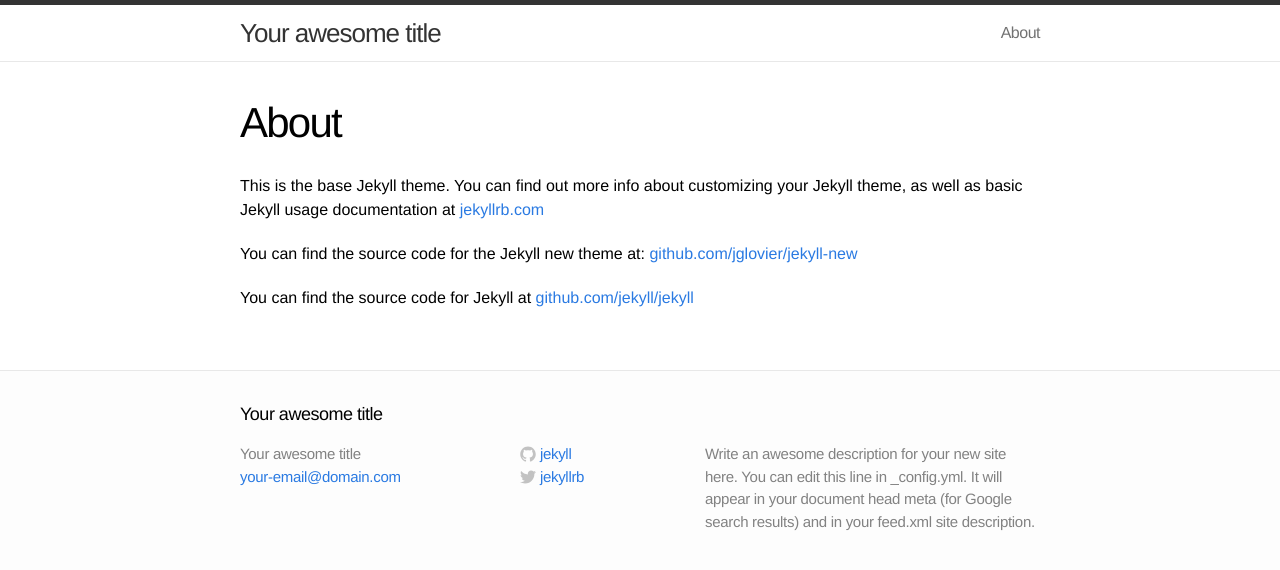
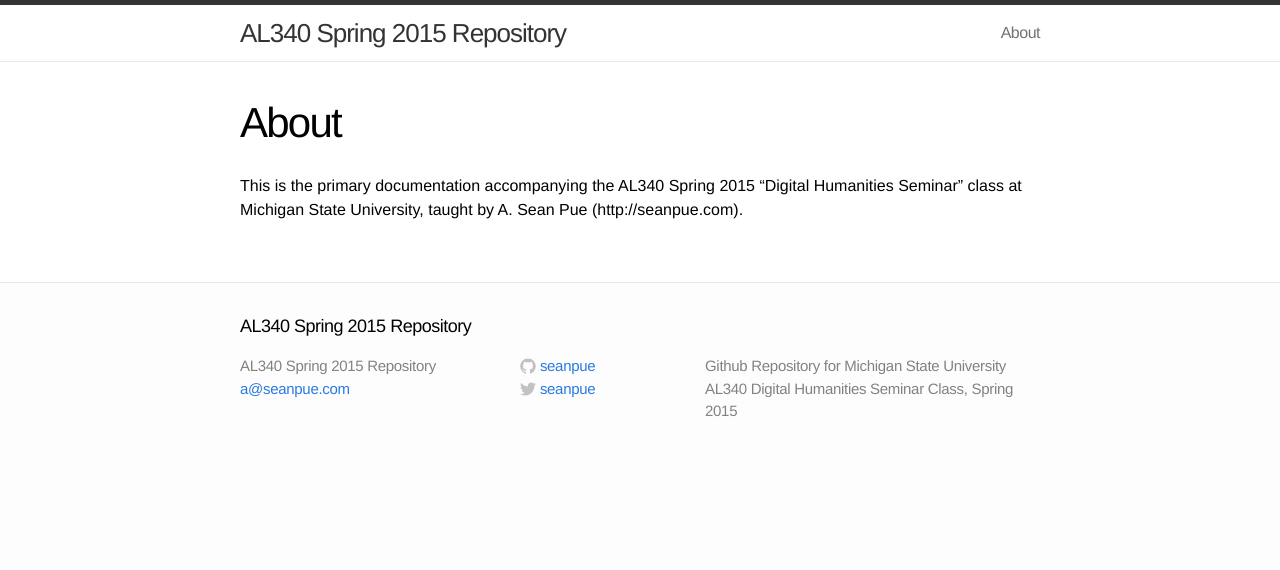
Before and after one commit to seanpue/al340, a Jekyll site: the page built from about.md, in a window 1280 px wide. Shown: the top 570 px of the page. Built offline with Jekyll 4.4.1, drawn with Linux system fonts in a browser that asks for light colours.

Commit message:
installed jekyll

```diff
--- a/_config.yml
+++ b/_config.yml
@@ -1,11 +1,11 @@
 # Site settings
-title: Your awesome title
-email: your-email@domain.com
-description: "Write an awesome description for your new site here. You can edit this line in _config.yml. It will appear in your document head meta (for Google search results) and in your feed.xml site description."
+title: AL340 Spring 2015 Repository
+email: a@seanpue.com
+description: "Github Repository for Michigan State University AL340 Digital Humanities Seminar Class, Spring 2015"
 baseurl: ""
-url: "http://yourdomain.com"
-twitter_username: jekyllrb
-github_username:  jekyll
+url: "http://seanpue.com/al340"
+twitter_username: "seanpue"
+github_username:  "seanpue"
 
 # Build settings
 markdown: kramdown
--- a/about.md
+++ b/about.md
@@ -4,8 +4,4 @@ title: About
 permalink: /about/
 ---
 
-This is the base Jekyll theme. You can find out more info about customizing your Jekyll theme, as well as basic Jekyll usage documentation at [jekyllrb.com](http://jekyllrb.com/)
-
-You can find the source code for the Jekyll new theme at: [github.com/jglovier/jekyll-new](https://github.com/jglovier/jekyll-new)
-
-You can find the source code for Jekyll at [github.com/jekyll/jekyll](https://github.com/jekyll/jekyll)
+This is the primary documentation accompanying the AL340 Spring 2015 "Digital Humanities Seminar" class at Michigan State University, taught by A. Sean Pue (http://seanpue.com).
```
